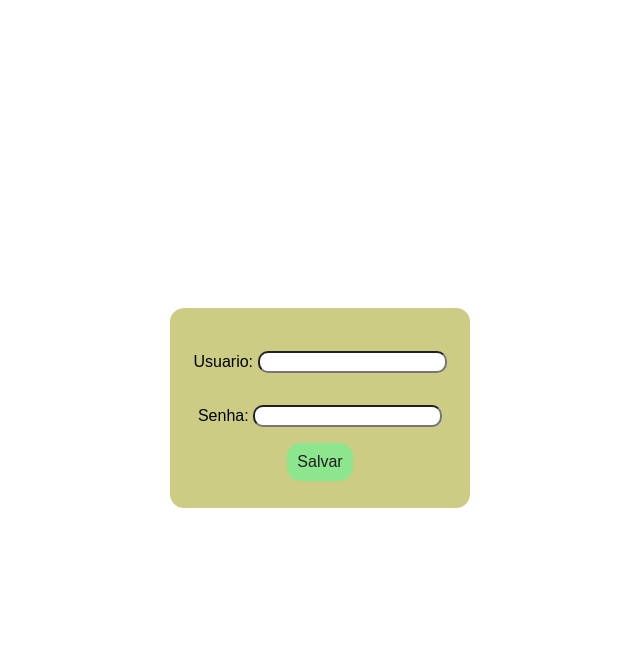
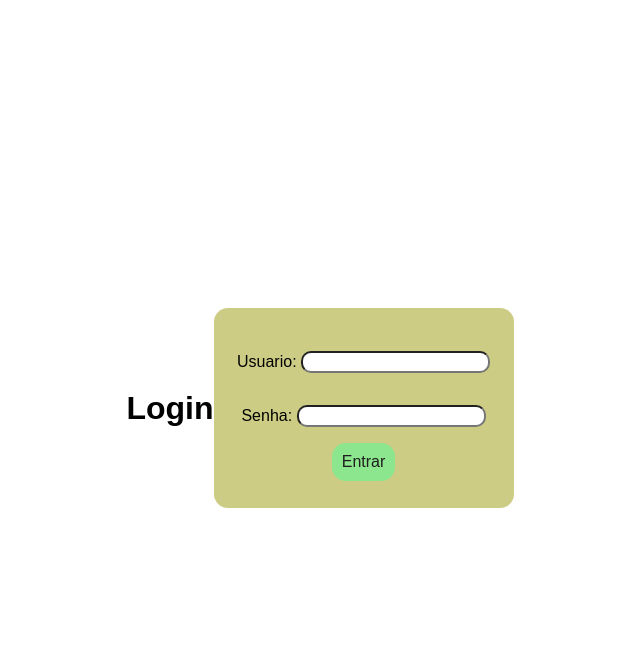
Before and after one commit to Uaaudio/Bar_Manager, a Django app: page / in a window 1280 px wide. Shown: the top 667 px of the page, without its empty margins (328-968 px from the left). Run offline with Django 5.2, Linux system fonts and the light colour scheme.

Commit message:
Integração do login feita

```diff
--- a/core/urls.py
+++ b/core/urls.py
@@ -21,7 +21,6 @@ from storage_manager.views import *
 urlpatterns = [
     path('admin/', admin.site.urls),
     path('manager/', manager),
-    path('', register_user),
-    path ('login/',login_user),
+    path ('',login_user),
 
 ]
--- a/storage_manager/views.py
+++ b/storage_manager/views.py
@@ -19,31 +19,28 @@ def manager(request):
     return render(request, 'pages/manager.html', {'form_storage': StorageForm()})
 
 
-
-def register_user(request):
-    if request.method == 'POST':
-        form = ClienteForm(request.POST)
-        if form.is_valid():
-            form.save()
-            return redirect('login/')
-
-        else:
-            print(form.errors)  # Mostra os erros do form
-
-    return render(request, 'pages/register_user.html', {'form_register': ClienteForm()})
-
-
 from django.contrib.auth import authenticate, login, logout
 
+def login_user(request):
+    error = ''
 
-def login_user (request):
     if request.method == 'POST':
         form = LoginForm(request.POST)
         if form.is_valid():
+            usuario = form.cleaned_data['usuario']
+            senha = form.cleaned_data['senha']
 
-            return render(request,'pages/login_user.html')
+            if Cliente.objects.filter(usuario=usuario, senha=senha).exists():
+                return redirect('manager/')  # substitui pelo nome da página de destino
+            else:
+                error = 'Usuário ou senha inválidos.'
+                return render(request, 'pages/login_user.html', {'form_login': form, 'error': error})
 
         else:
-            print(form.errors)  # Mostra os erros do form
+            print(form.errors)
 
-    return render(request, 'pages/login_user.html', {'form_login': LoginForm()})
+
+    return render(request, 'pages/login_user.html', {
+        'form_login': LoginForm(),
+        'erro': error
+    })
--- a/templates/pages/login_user.html
+++ b/templates/pages/login_user.html
@@ -8,10 +8,13 @@
     <link rel="stylesheet" href= "{% static 'css/style.css' %}">
 </head>
 <body>
+
+        <h1>Login</h1>
+
         <form method="POST">
             {% csrf_token %}
-            {% if erro %}
-                <p style="color:red;">{{ erro }}</p>
+            {% if error %}
+                <p style="color:red;">{{ error }}</p>
             {% endif %}
             {{ form_login.as_p }}
             <button type="submit">Entrar</button>
```
Also changed, not shown: db.sqlite3.
